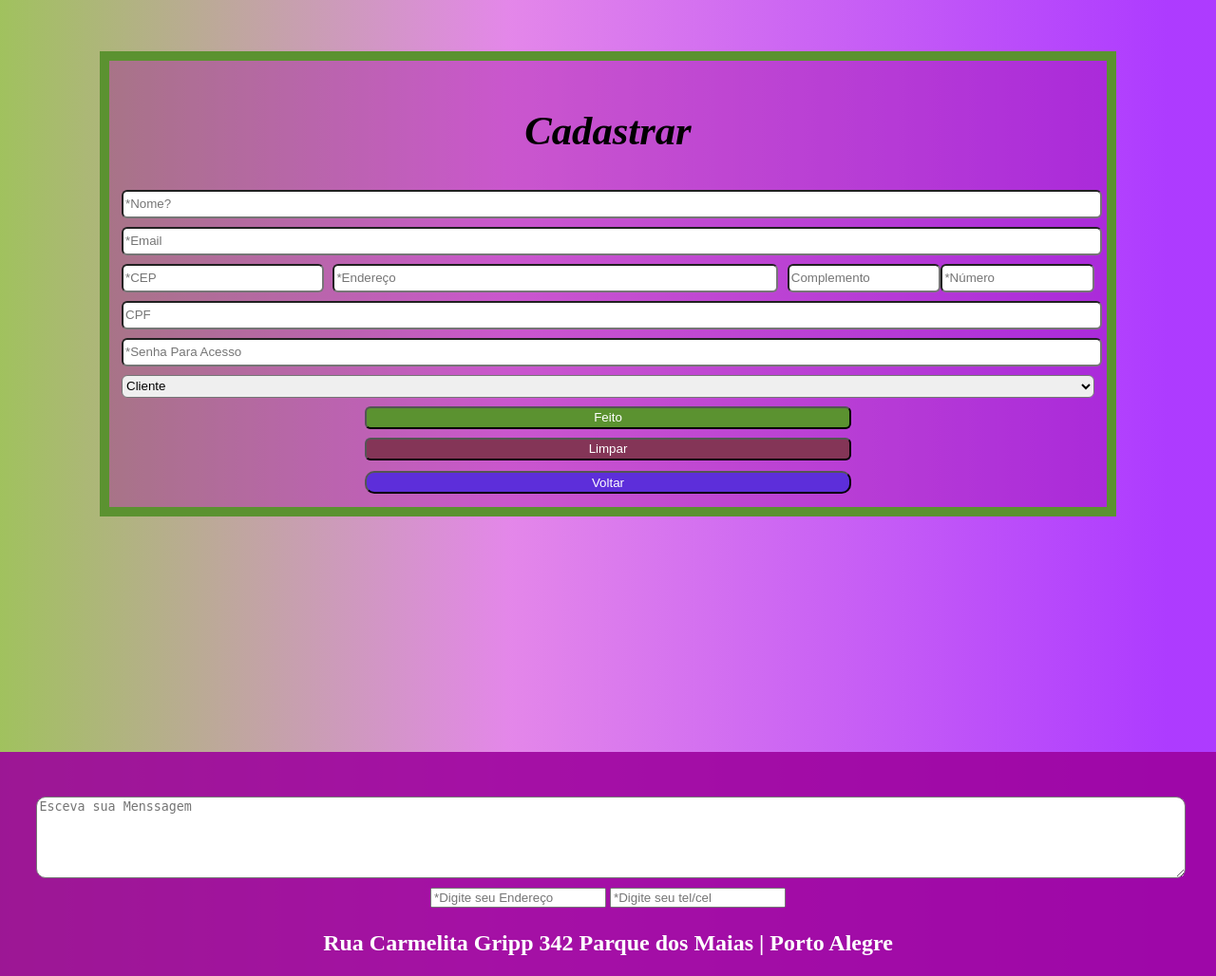
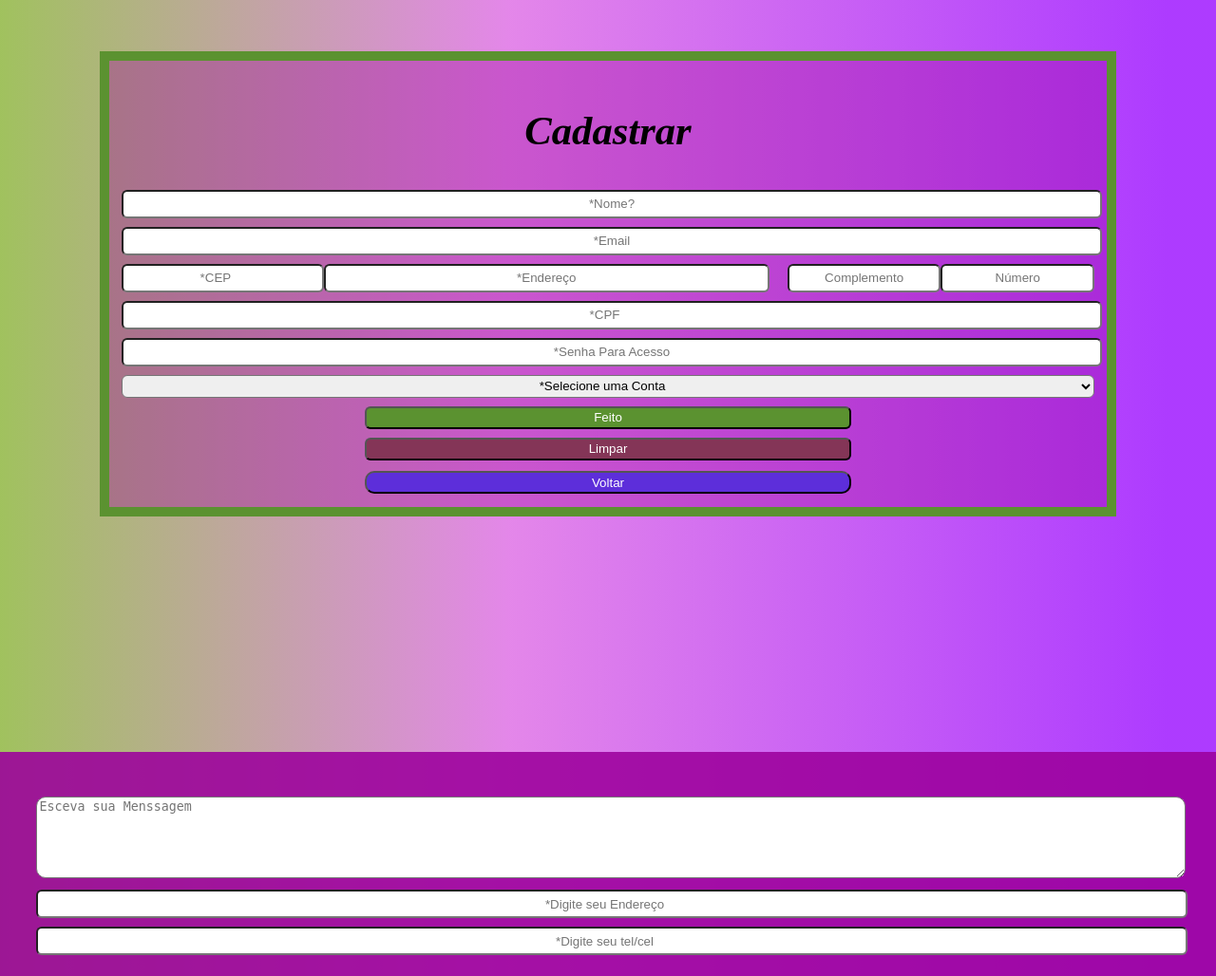
Before and after one commit to Bruno0751/esquina-do-acai, a PHP site: page /cadastrar.html in a window 1280 px wide. Shown: the part 162-1190 px from the top of the page at 95% size. Run offline with PHP 8.4, Linux system fonts and the light colour scheme.

Commit message:
validando com js e adicionando css padrao

```diff
--- a/cadastrar.html
+++ b/cadastrar.html
@@ -3,21 +3,23 @@
 
 <head>
     <!--50 caracteres-->
-    <title>Esquina do Açai </title>
+    <title>Esquina do Açai</title>
 
     <meta charset="UTF-8">
     <meta name="author" content="Bruno Gressler da Silveira">
     <!--caracters 150-->
-    <meta name="description" content="Loja de Açai">
+    <meta name="description" content="Site Venda de Açai">
     <meta name="keywords" content="Açai">
     <meta name="viewport" content="width=device-width, initial-scale=1">
     <meta name="robots" content="index,nofolow">
 
+    <link rel="stylesheet" type="text/css" href="styles/estilos-padrao.css">
     <link rel="stylesheet" type="text/css" href="styles/estilos.css">
     <link rel="shortcut icon" href="images/logo.png">
 
-    <script src="https://code.jquery.com/jquery-3.4.1.min.js" integrity="sha256-CSXorXvZcTkaix6Yvo6HppcZGetbYMGWSFlBw8HfCJo=" crossorigin="anonymous"></script>
-
+    <script src="https://code.jquery.com/jquery-3.4.1.min.js"
+        integrity="sha256-CSXorXvZcTkaix6Yvo6HppcZGetbYMGWSFlBw8HfCJo=" crossorigin="anonymous"></script>
+    <script src="js/bucarCEP.js"></script>
 </head>
 
 <body>
@@ -44,34 +46,36 @@
         <div class="sessao">
             <h2><i>Cadastrar</i></h2>
             <form method="post" action="controller/controller-cadastro.php">
-                <input type="text" placeholder="*Nome?" name="textName" title="Digite seu Nome" class="form" required>
+                <input type="text" placeholder="*Nome?" name="textName" title="Digite seu Nome" id="nome"
+                    required>
 
-                <input type="email" placeholder="*Email" name="emailEmail" title="Digite seu Email Para Acesso"
-                    class="form" required>
+                <input type="email" placeholder="*Email" name="emailEmail" title="Digite seu Email Para Acesso" id="email" required>
 
                 <input type="number" placeholder="*CEP" name="nunberZipCode"
-                    title="Diga seu CEP Para facilitar a Entrega" class="form cep" id="cep" value="" required>
+                    title="Diga seu CEP Para facilitar a Entrega" class="cep" id="cep" value="" required>
 
                 <input type="text" placeholder="*Endereço" name="textEndereco" title="Diga seu Endereço Para Entrega"
-                    class="form zipCode" id="endereco" required>
+                    class="zipCode" id="endereco" required>
 
-                <input type="number" placeholder="*Número" name="numberHouse" title="Número da sua Casa"
-                    class="form numbers">
+                <input type="text" placeholder="Número" name="numberHouse" title="Número da sua Casa"
+                    class="inputNumeroComplemento" id="numero">
 
-                <input type="number" placeholder="Complemento" name="numberComplement" title="Algum Complemento?"
-                    class="form numbers">
+                <input type="text" placeholder="Complemento" name="numberComplement" title="Algum Complemento?"
+                    class="inputNumeroComplemento" id="complemento" required>
 
-                <input type="number" placeholder="CPF" name="numberCPF" title="Diga seu CPF" class="form" required>
+                <input type="number" placeholder="*CPF" name="numberCPF" title="Diga seu CPF" id="cpf"
+                    required>
 
                 <input type="text" placeholder="*Senha Para Acesso" name="passwordPassword"
-                    title="Crie uma Senha Para Acesso" class="form" required>
+                    title="Crie uma Senha Para Acesso" id="senha" required>
 
-                <select name="selectTipo" class="form">
+                <select name="selectTipo" id="tipoConta" required>
+                    <option value="">*Selecione uma Conta</option>
                     <option value="user">Cliente</option>
                     <option value="adm">ADM</option>
                 </select>
 
-                <input type="submit" value="Feito" class="input_ok form">
+                <input type="submit" value="Feito" class="input_ok form" onClick="cadastrar()">
                 <input type="reset" value="Limpar" class="input_ok input_limpar form">
             </form>
             <a href="login.php"><button type="submit" class="input_ok bt">Voltar</button></a>
@@ -82,11 +86,13 @@
     <footer id="contato_cadastrar">
         <form method="post" action="#">
             <textarea name="menssagem" placeholder="Esceva sua Menssagem"></textarea>
+            <div>
+                <input type="number" placeholder="*Digite seu Endereço" name="numberCEP">
+            </div>
 
-            <input type="number" placeholder="*Digite seu Endereço" name="numberCEP">
-
-            <input type="number" placeholder="*Digite seu tel/cel" name="numberTelefone">
-
+            <div>
+                <input type="number" placeholder="*Digite seu tel/cel" name="numberTelefone">
+            </div>
 
         </form>
         <h3>Rua Carmelita Gripp 342 Parque dos Maias | Porto Alegre</h3>
@@ -97,6 +103,7 @@
 
         <span class="copyright">Todos os Direitos Reservados &copy;</span>
     </footer>
+
     <script src="js/script.js"></script>
 </body>
 
--- a/cardapio.html
+++ b/cardapio.html
@@ -3,16 +3,17 @@
 
 <head>
     <!--50 caracteres-->
-    <title>Esquina do Açai </title>
+    <title>Esquina do Açai</title>
 
     <meta charset="UTF-8">
     <meta name="author" content="Bruno Gressler da Silveira">
     <!--caracters 150-->
-    <meta name="description" content="Loja de Açai">
+    <meta name="description" content="Site Venda de Açai">
     <meta name="keywords" content="Açai">
     <meta name="viewport" content="width=device-width, initial-scale=1">
     <meta name="robots" content="index,nofolow">
 
+    <link rel="stylesheet" type="text/css" href="styles/estilos-padrao.css">
     <link rel="stylesheet" type="text/css" href="styles/estilos.css">
     <link rel="shortcut icon" href="images/logo.png">
 </head>
--- a/galeria.html
+++ b/galeria.html
@@ -3,17 +3,17 @@
 
 <head>
     <!--50 caracteres-->
-    <title>Esquina do Açai </title>
+    <title>Esquina do Açai</title>
 
     <meta charset="UTF-8">
     <meta name="author" content="Bruno Gressler da Silveira">
     <!--caracters 150-->
-    <meta name="description" content="Loja de Açai">
+    <meta name="description" content="Site Venda de Açai">
     <meta name="keywords" content="Açai">
     <meta name="viewport" content="width=device-width, initial-scale=1">
     <meta name="robots" content="index,nofolow">
 
-    <link rel="stylesheet" type="text/css" href="css/lightbox.min.css">
+    <link rel="stylesheet" type="text/css" href="styles/estilos-padrao.css">
     <link rel="stylesheet" type="text/css" href="styles/estilos.css">
     <link rel="shortcut icon" href="images/logo.png">
 
--- /dev/null
+++ b/js/bucarCEP.js
@@ -0,0 +1,51 @@
+
+
+
+$(document).ready(function () {
+
+    function limpa_formulário_cep() {
+
+        $("#endereco").val("");
+        // $("#house").val("");
+        // $("#complement").val("");
+    }
+
+    $("#cep").blur(function () {
+
+        var cep = $(this).val().replace(/\D/g, '');
+
+        if (cep != "") {
+
+            var validacep = /^[0-9]{8}$/;
+
+            if (validacep.test(cep)) {
+
+                $("#endereco").val("...");
+
+                $.getJSON("https://viacep.com.br/ws/" + cep + "/json/?callback=?", function (dados) {
+
+                    if (!("erro" in dados)) {
+                        $("#endereco").val(dados.logradouro);
+                        // $("#endereco").val(dados.complemento);
+                        // $("#endereco").val(dados.bairro);
+                        // $("#endereco").val(dados.localidade);
+                        // $("#endereco").val(dados.uf);
+                        // $("#endereco").val(dados.ibge);
+                        // $("#endereco").val(dados.gia);
+                        // $("#endereco").val(dados.ddd);
+                        // $("#endereco").val(dados.siafi);
+
+                    } else {
+                        limpa_formulário_cep();
+                        alert("CEP não encontrado.");
+                    }
+                });
+            } else {
+                limpa_formulário_cep();
+                alert("Formato de CEP inválido.");
+            }
+        } else {
+            limpa_formulário_cep();
+        }
+    });
+});
--- a/js/script.js
+++ b/js/script.js
@@ -10,56 +10,35 @@ function entrar() {
     window.alert("Em Breve");
 }
 
-$(document).ready(function () {
+function cadastrar() {
+    let nome = window.document.getElementById('nome').value;
+    let email = window.document.getElementById('email').value;
+    let cep = window.document.getElementById('cep').value;
+    let endereco = window.document.getElementById('endereco').value;
+    let complemento = window.document.getElementById('complemento').value;
+    let cpf = window.document.getElementById('cpf').value;
+    let senha = window.document.getElementById('senha').value;
+    let tipoConta = window.document.getElementById('tipoConta').value;
 
-    function limpa_formulário_cep() {
-        // Limpa valores do formulário de cep.
-        $("#endereco").val("");
-        $("#house").val("");
-        $("#complement").val("");
+    if (nome === '') {
+        window.alert('Digite o Nome');
+    } else if (email === '') {
+        window.alert('Digite o Email');
+    } else if (cep === '') {
+        window.alert('Digite o CEP');
+    } else if (endereco === '') {
+        window.alert('Digite o Endereço');
+    } else if (complemento === '') {
+        window.alert('Digite o Complento');
+    } else if (cpf === '') {
+        window.alert('Digite o CPF');
+    } else if (senha === '') {
+        window.alert('Escolha uma Senha');
+    } else if (tipoConta === '') {
+        window.alert('Selecione o Tipo de Conta');
+    } else if (nome === '' && email === '' && endereco === '' && complemento === '' && cpf === '' && senha === '' && tipoConta === '') {
+        window.alert('!!!Preencha os dados!!!');
+    } else {
+        alert('ok');
     }
-
-    $("#cep").blur(function () {
-
-        //Nova variável "cep" somente com dígitos.
-        var cep = $(this).val().replace(/\D/g, '');
-
-        //Verifica se campo cep possui valor informado.
-        if (cep != "") {
-
-            //Expressão regular para validar o CEP.
-            var validacep = /^[0-9]{8}$/;
-
-            //Valida o formato do CEP.
-            if (validacep.test(cep)) {
-
-                $("#endereco").val("...");
-
-                //Consulta o webservice viacep.com.br/
-                $.getJSON("https://viacep.com.br/ws/" + cep + "/json/?callback=?", function (dados) {
-
-                    if (!("erro" in dados)) {
-                        $("#endereco").val(dados.logradouro);
-                        // $("#endereco").val(dados.complemento);
-                        // $("#endereco").val(dados.bairro);
-                        // $("#endereco").val(dados.localidade);
-                        // $("#endereco").val(dados.uf);
-                        // $("#endereco").val(dados.ibge);
-                        // $("#endereco").val(dados.gia);
-                        // $("#endereco").val(dados.ddd);
-                        // $("#endereco").val(dados.siafi);
-
-                    } else {
-                        limpa_formulário_cep();
-                        alert("CEP não encontrado.");
-                    }
-                });
-            } else {
-                limpa_formulário_cep();
-                alert("Formato de CEP inválido.");
-            }
-        } else {
-            limpa_formulário_cep();
-        }
-    });
-});
+}
--- /dev/null
+++ b/styles/estilos-padrao.css
@@ -0,0 +1,8 @@
+input, select {
+    width: 100%;
+    height: 3vh;
+    border-radius: 6px;
+    margin-top: 2px;
+    margin-bottom: 7px;
+    text-align: center;
+}
--- a/styles/estilos.css
+++ b/styles/estilos.css
@@ -91,9 +91,9 @@ p{
 }
 .zipCode{
     width: 45%;
-    float: none;
+    float: left;
 }
-.numbers{
+.inputNumeroComplemento{
     width: 15%;
     float: right;
 }
```
Also changed, not shown: index.html (+17 -1 lines), login.php (+5 -5 lines), 1 other file.
